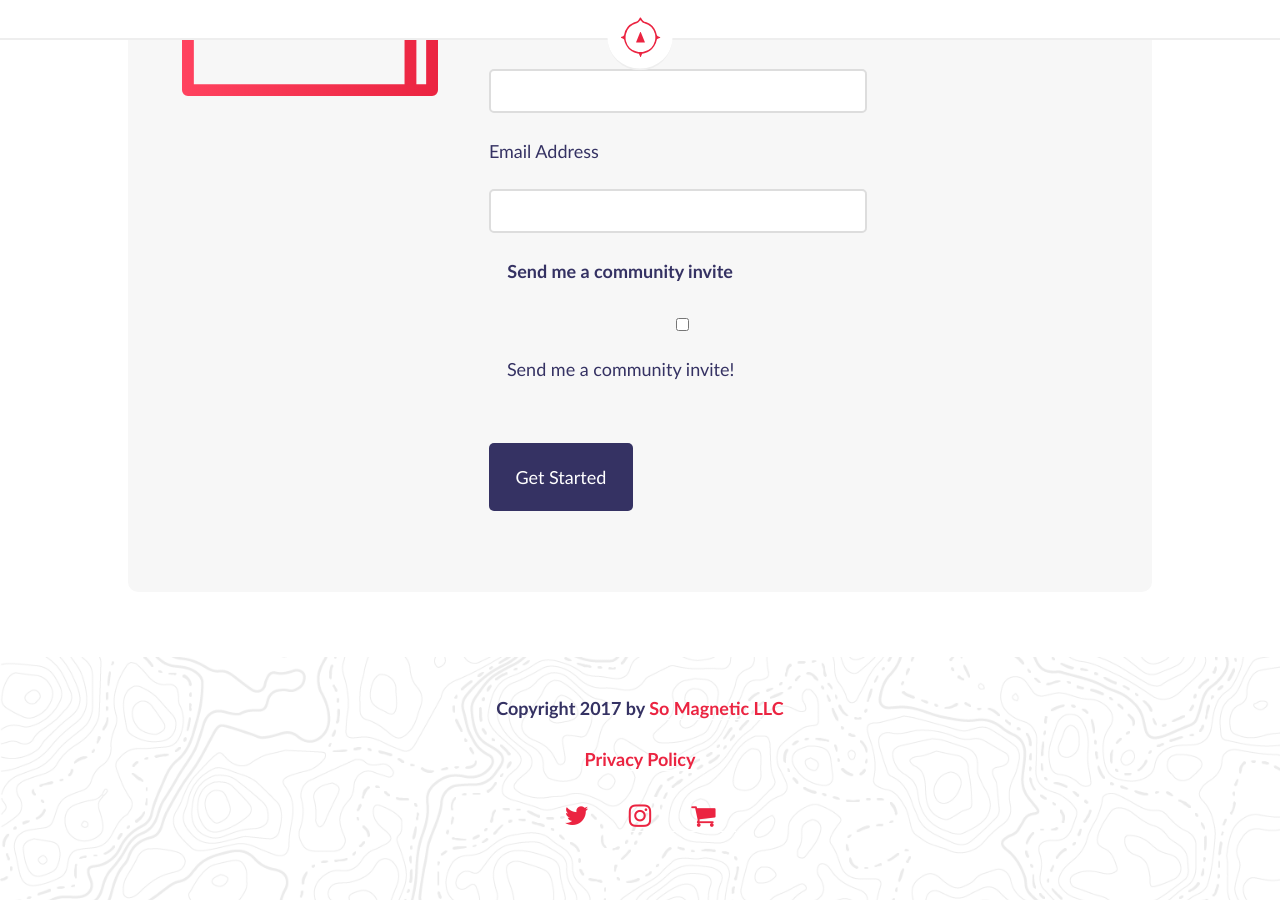
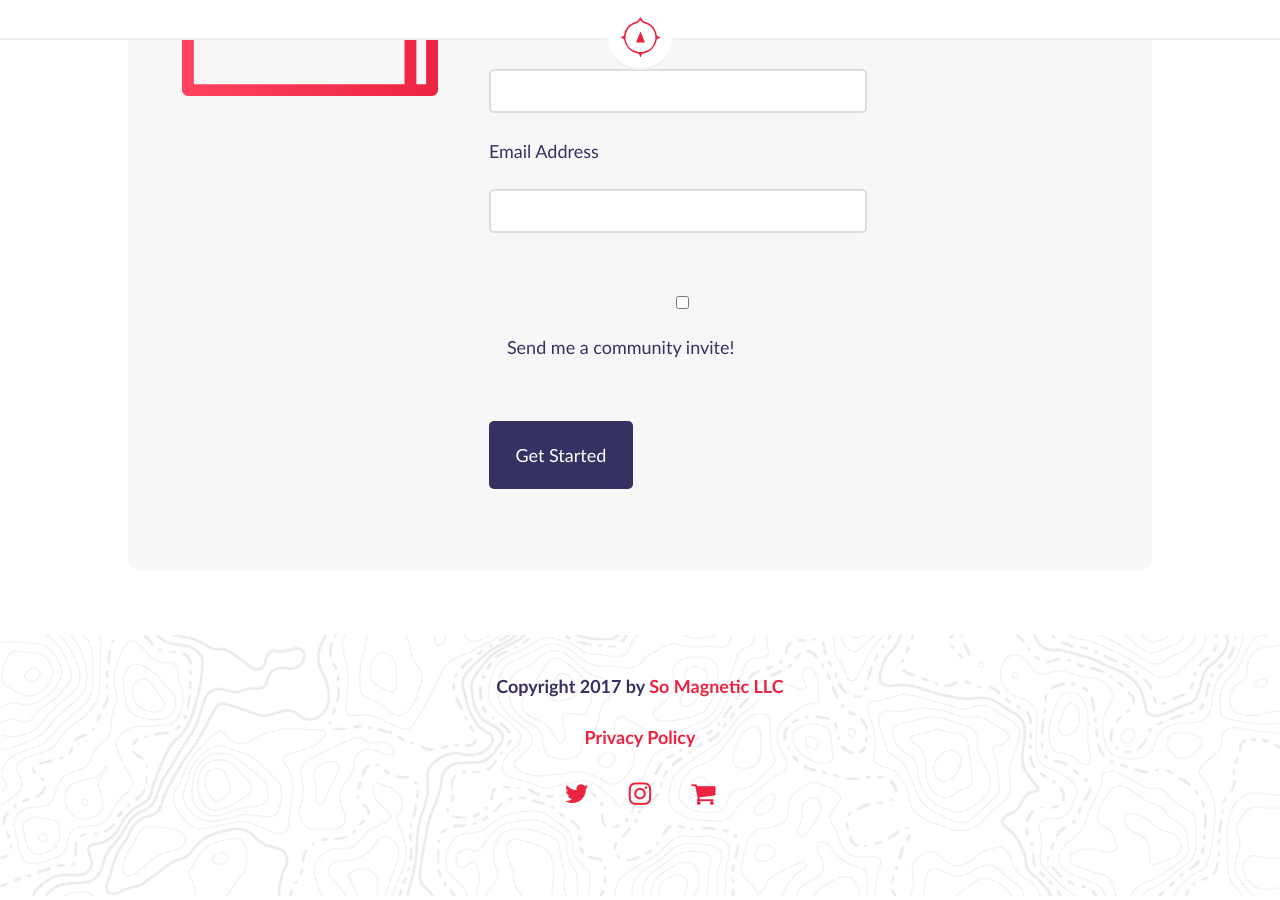
Before and after one commit to compassofdesign/site, a Jekyll site: the page built from _posts/products/2017-05-28-vector-topographic-maps.md, in a window 1280 px wide and 900 px high, scrolled down 1567 px. Built offline with Jekyll 4.4.1, drawn with Linux system fonts in a browser that asks for light colours; nearby versions of some CDN libraries.

Commit message:
Update mailchimp.html

```diff
--- a/_includes/mailchimp.html
+++ b/_includes/mailchimp.html
@@ -22,7 +22,7 @@
       <div class="mc-field-group">
         <label for="mce-EMAIL">Email Address</label>
         <input type="email" value="" name="EMAIL" class="required email" id="mce-EMAIL">
-      </div><div class="mc-field-group input-group">    <strong>Send me a community invite </strong>    <ul><li><input type="checkbox" value="8" name="group[11757][8]" id="mce-group[11757]-11757-0"><label for="mce-group[11757]-11757-0">Send me a community invite!</label></li></ul></div>
+      </div><div class="mc-field-group input-group"><ul><li><label for="mce-group[11757]-11757-0"><input type="checkbox" value="8" name="group[11757][8]" id="mce-group[11757]-11757-0"> Send me a community invite!</label></li></ul></div>
     	<div id="mce-responses" class="clear">
     		<div class="response" id="mce-error-response" style="display:none"></div>
     		<div class="response" id="mce-success-response" style="display:none"></div>
```
